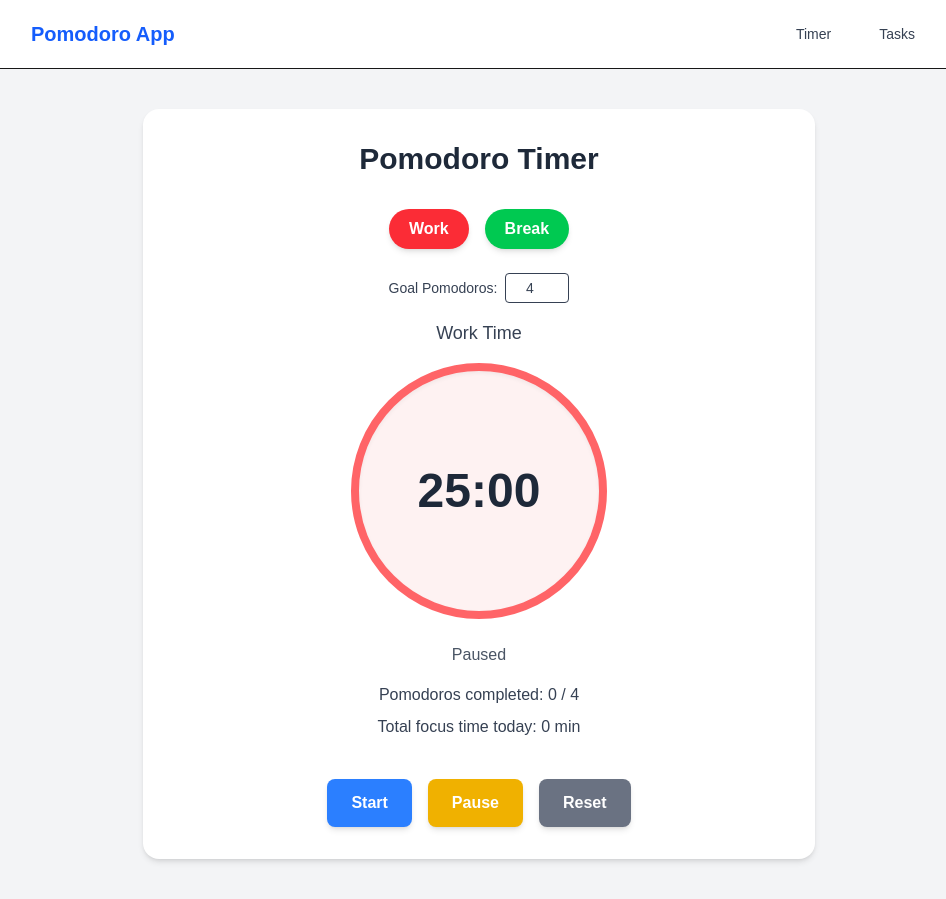
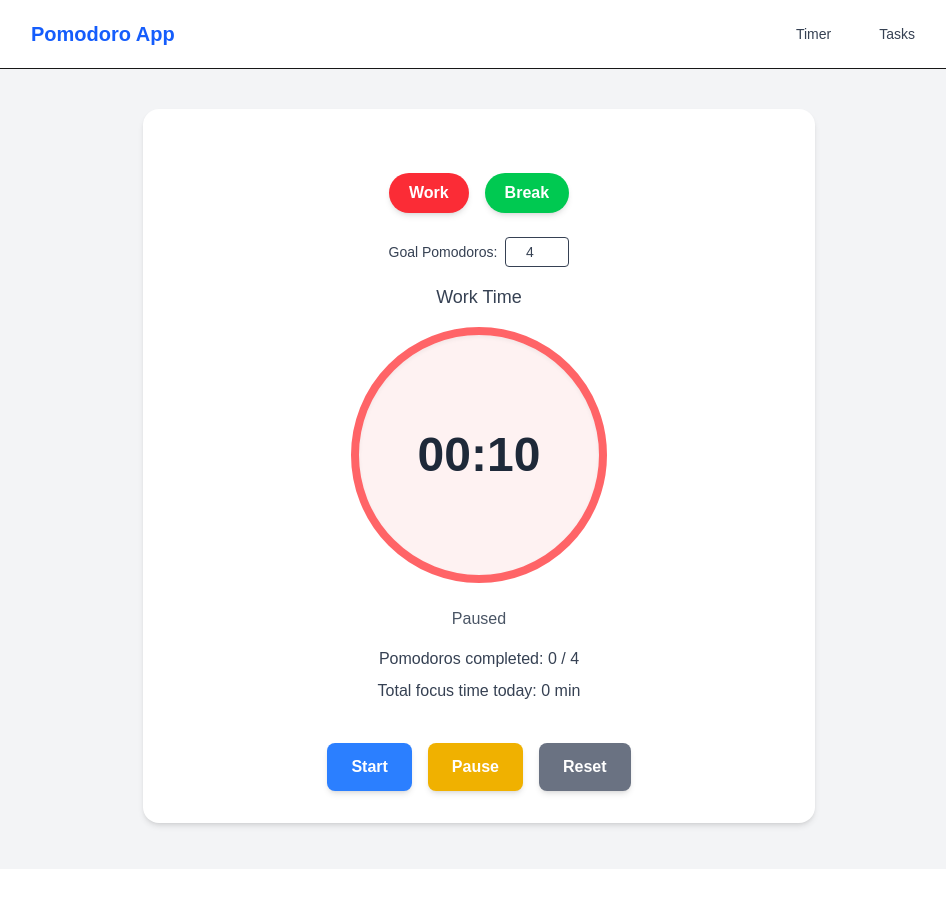
Before and after one commit to Tuyudaku561/pomodoro-todo-app, a Next.js app: page /timer in a window 1280 px wide. Shown: the whole page, without its empty margins (161-1107 px from the left). After the commit the page ends 869 px from the top, so only its background shows below. Built offline with nearby package versions, Linux system fonts and the light colour scheme.

Commit message:
Display task name on the timer.

```diff
--- a/app/task/TaskContext.tsx
+++ b/app/task/TaskContext.tsx
@@ -5,8 +5,8 @@ import type { Task, Achievement } from "./types";
 
 export type NewTask = Omit<Task, "id" | "isRunning" | "completed">;
 
-const WORK_TIME = 25 * 60;
-const BREAK_TIME = 5 * 60;
+const WORK_TIME = 10;
+const BREAK_TIME = 10;
 
 type TimerMode = "work" | "break";
 
@@ -246,7 +246,7 @@ export function TaskProvider({ children }: { children: React.ReactNode }) {
 						return 0; // 実績保存後にpomodoroCountをリセット
 					});
 				}
-				return currentTasks;
+				return currentTasks.filter(t => t.id !== currentActiveId); // タスクを完了扱いで一覧から削除
 			});
 
 			setShowEvaluation(false);
--- a/app/timer/page.tsx
+++ b/app/timer/page.tsx
@@ -11,6 +11,8 @@ const BREAK_TIME = 10;
 
 export default function TimerPage() {
   const router = useRouter();
+  const {tasks, activeTaskId} = useTasks();
+  const activeTask = tasks.find((t) => t.id=== activeTaskId);
 	const {
 		mode, setMode,
 		timeLeft, setTimeLeft,
@@ -20,7 +22,7 @@ export default function TimerPage() {
 		totalFocusSeconds,
 		resetTimer,
 		handleRatingSelect,
-		showEvaluation
+		showEvaluation,
 	} = useTasks();
 
   // 関数: 秒を mm:ss に変換する
@@ -44,7 +46,7 @@ export default function TimerPage() {
       <div className="mx-auto max-w-2xl rounded-2xl bg-white p-8 shadow-md">
         {/* タイトル */}
         <h1 className="mb-8 text-center text-3xl font-bold text-gray-800">
-          Pomodoro Timer
+          {activeTask?.title}
         </h1>
 
         {/* Work / Break 切り替え */}
```
Also changed, not shown: 1 other file (tests, documents, lock files or other folders).
